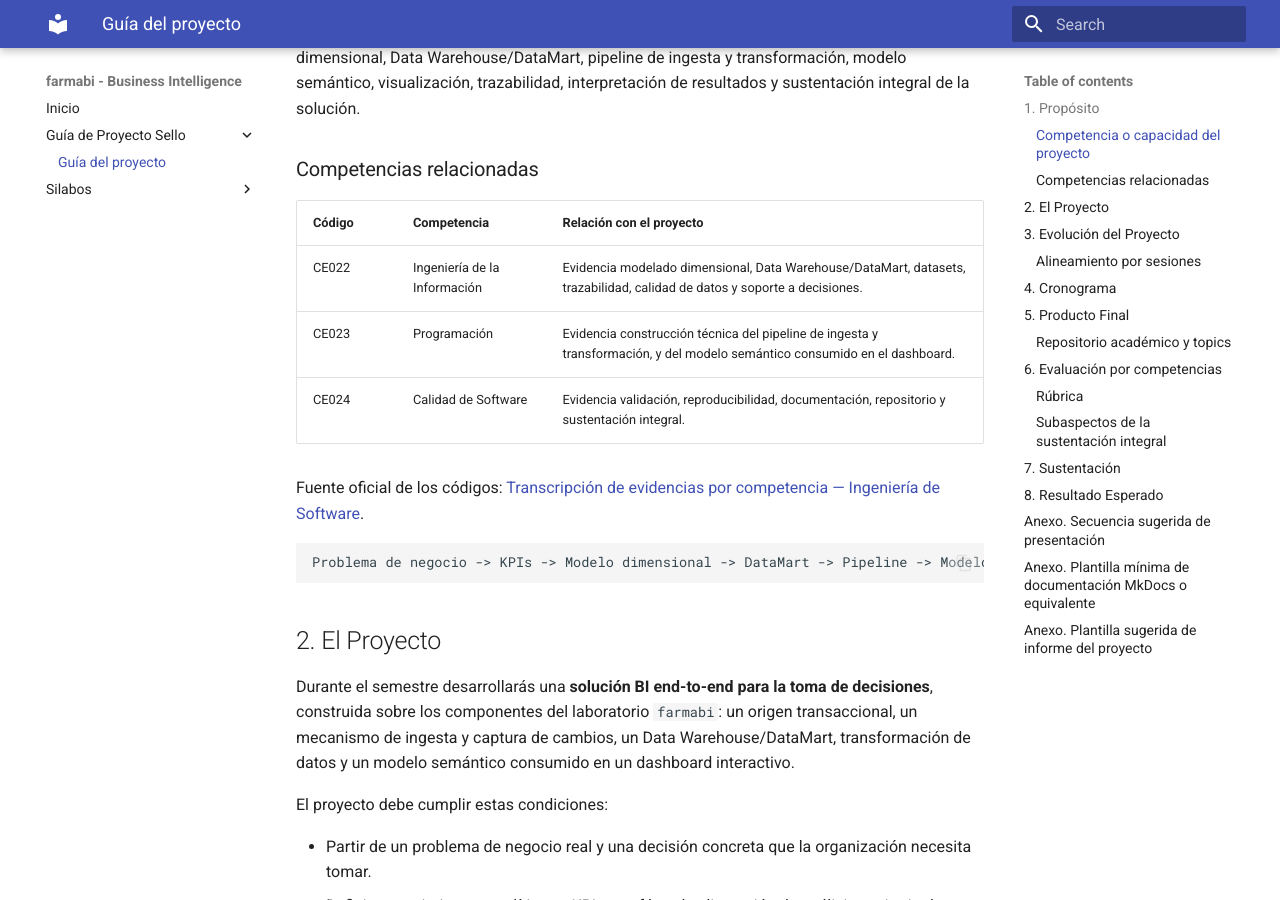
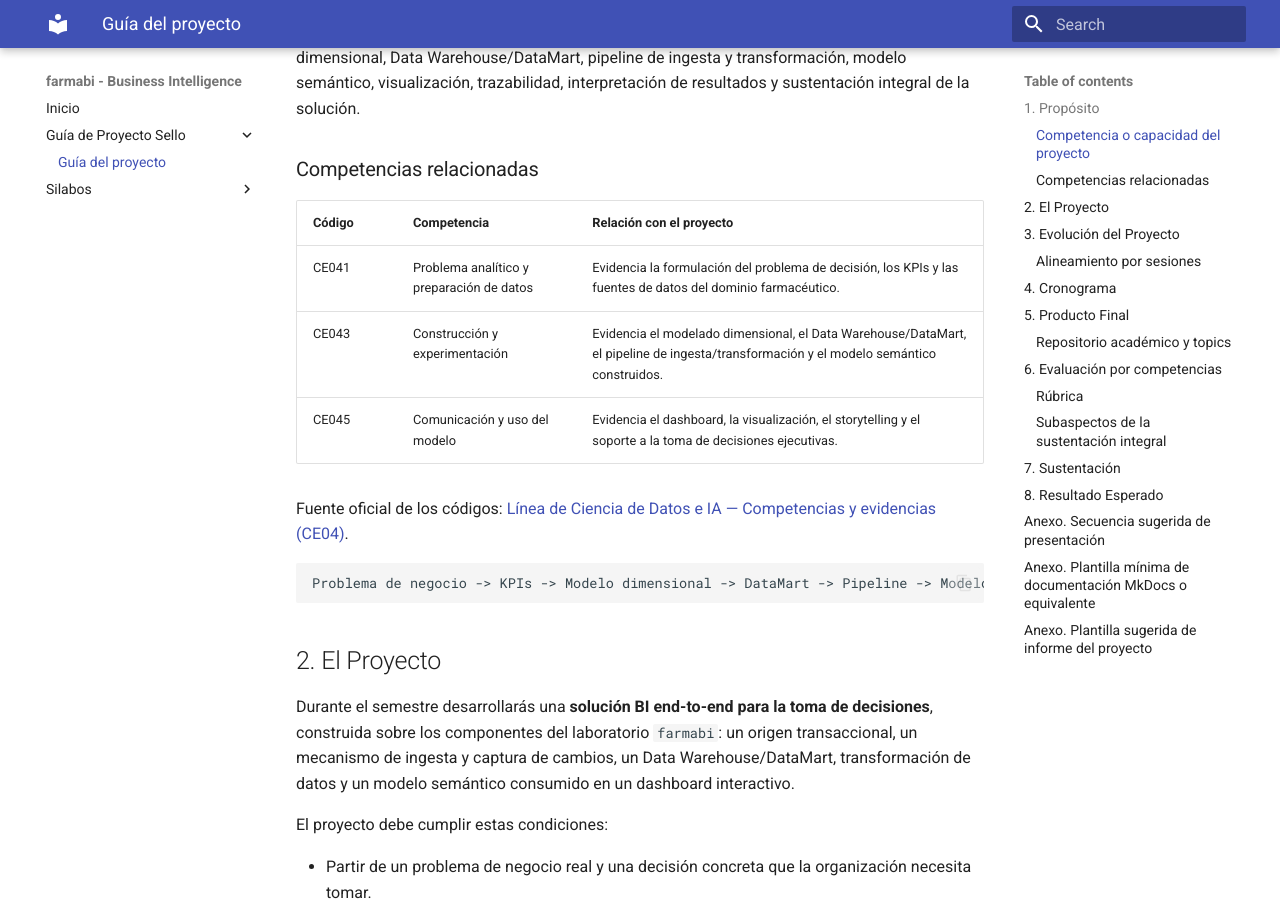
Before and after one commit to 262bi/farmabi, an MkDocs documentation site: the page built from docs/proyecto-sello/index.md, in a window 1280 px wide and 900 px high, scrolled down 459 px. Built offline with MkDocs 1.6.1 and Material for MkDocs 9.7.7, drawn with Linux system fonts in a browser that asks for light colours; some of the changed text lies outside the part shown.

Commit message:
first commit

````diff
--- a/docs/proyecto-sello/index.md
+++ b/docs/proyecto-sello/index.md
@@ -12,11 +12,11 @@ Al finalizar el Proyecto Sello, el estudiante demuestra que puede transformar un
 
 | Código | Competencia | Relación con el proyecto |
 |---|---|---|
-| CE022 | Ingeniería de la Información | Evidencia modelado dimensional, Data Warehouse/DataMart, datasets, trazabilidad, calidad de datos y soporte a decisiones. |
-| CE023 | Programación | Evidencia construcción técnica del pipeline de ingesta y transformación, y del modelo semántico consumido en el dashboard. |
-| CE024 | Calidad de Software | Evidencia validación, reproducibilidad, documentación, repositorio y sustentación integral. |
+| CE041 | Problema analítico y preparación de datos | Evidencia la formulación del problema de decisión, los KPIs y las fuentes de datos del dominio farmacéutico. |
+| CE043 | Construcción y experimentación | Evidencia el modelado dimensional, el Data Warehouse/DataMart, el pipeline de ingesta/transformación y el modelo semántico construidos. |
+| CE045 | Comunicación y uso del modelo | Evidencia el dashboard, la visualización, el storytelling y el soporte a la toma de decisiones ejecutivas. |
 
-Fuente oficial de los códigos: [Transcripción de evidencias por competencia — Ingeniería de Software](https://upeuoficial.github.io/planb/transcripcion/#c-area-de-ingenieria-de-software).
+Fuente oficial de los códigos: [Línea de Ciencia de Datos e IA — Competencias y evidencias (CE04)](https://upeuoficial.github.io/planb/lineas/cd-ia/).
 
 ```text
 Problema de negocio -> KPIs -> Modelo dimensional -> DataMart -> Pipeline -> Modelo semántico -> Dashboard -> Decisión
@@ -195,18 +195,18 @@ La presentación puede organizarse con una secuencia breve de apoyo visual. El v
 
 | Orden | Slide o momento | Propósito | Competencia evidenciada |
 |---:|---|---|---|
-| 1 | Título del proyecto y equipo | Identificar el proyecto, integrantes y dominio elegido. | CE024 |
-| 2 | Video pitch o introducción ejecutiva | Presentar problema, solución, valor y participación del equipo. | CE024 |
-| 3 | 1. Problema y alcance | Explicar el problema de negocio y la decisión que se busca apoyar. | CE022 |
-| 4 | KPIs y preguntas analíticas | Presentar indicadores, fórmulas, dimensiones de análisis y criterios de aceptación. | CE022 |
-| 5 | Fuentes y modelo dimensional | Mostrar fuentes, hecho, grano, dimensiones y jerarquías. | CE022 |
-| 6 | Pipeline y DataMart | Explicar ingesta, CDC, transformación, carga y validaciones. | CE022 + CE023 |
-| 7 | Modelo semántico | Presentar relaciones, jerarquías y medidas. | CE022 |
-| 8 | Dashboard | Mostrar visualizaciones, comparativos de periodos, filtros y hallazgos. | CE022 + CE023 |
-| 9 | Demo end-to-end | Evidenciar trazabilidad desde la fuente transaccional hasta el KPI y la recomendación. | CE022 + CE024 |
-| 10 | 4. Aporte individual | Indicar qué hizo cada integrante. | CE024 |
-| 11 | 5. Repositorio y estándares | Mostrar repositorio, topics, estructura, documentación publicada en MkDocs o equivalente, y reproducibilidad. | CE024 |
-| 12 | Limitaciones y mejoras | Reconocer límites del análisis y mejoras posibles. | CE024 |
+| 1 | Título del proyecto y equipo | Identificar el proyecto, integrantes y dominio elegido. | CE045 |
+| 2 | Video pitch o introducción ejecutiva | Presentar problema, solución, valor y participación del equipo. | CE045 |
+| 3 | 1. Problema y alcance | Explicar el problema de negocio y la decisión que se busca apoyar. | CE041 |
+| 4 | KPIs y preguntas analíticas | Presentar indicadores, fórmulas, dimensiones de análisis y criterios de aceptación. | CE041 |
+| 5 | Fuentes y modelo dimensional | Mostrar fuentes, hecho, grano, dimensiones y jerarquías. | CE041 + CE043 |
+| 6 | Pipeline y DataMart | Explicar ingesta, CDC, transformación, carga y validaciones. | CE043 |
+| 7 | Modelo semántico | Presentar relaciones, jerarquías y medidas. | CE043 |
+| 8 | Dashboard | Mostrar visualizaciones, comparativos de periodos, filtros y hallazgos. | CE045 |
+| 9 | Demo end-to-end | Evidenciar trazabilidad desde la fuente transaccional hasta el KPI y la recomendación. | CE043 + CE045 |
+| 10 | 4. Aporte individual | Indicar qué hizo cada integrante. | CE045 |
+| 11 | 5. Repositorio y estándares | Mostrar repositorio, topics, estructura, documentación publicada en MkDocs o equivalente, y reproducibilidad. | CE045 |
+| 12 | Limitaciones y mejoras | Reconocer límites del análisis y mejoras posibles. | CE045 |
 
 ## Anexo. Plantilla mínima de documentación MkDocs o equivalente
 
@@ -235,7 +235,7 @@ El informe debe documentar el producto de manera breve, verificable y alineada a
 |---|---|---|
 | Portada | Nombre del proyecto, curso, sección, integrantes, docente y semestre. | Datos completos del equipo. |
 | Resumen del proyecto | Problema de negocio, solución BI y valor para la decisión. | Síntesis de 8 a 12 líneas. |
-| Competencia y alcance | Competencia/capacidad del proyecto y competencias relacionadas. | CE022, CE023 y CE024 vinculadas al producto. |
+| Competencia y alcance | Competencia/capacidad del proyecto y competencias relacionadas. | CE041, CE043 y CE045 vinculadas al producto. |
 | Problema y KPIs | Necesidad de decisión, preguntas, KPIs y criterios de aceptación. | Tabla de KPIs, fórmulas y preguntas. |
 | Fuentes y calidad de datos | Origen de datos, estructura, validaciones y limitaciones. | Diccionario, perfilado o evidencias de calidad. |
 | Modelo dimensional | Hecho, grano, dimensiones, jerarquías y trazabilidad. | Diagrama o tabla dimensional. |
````
